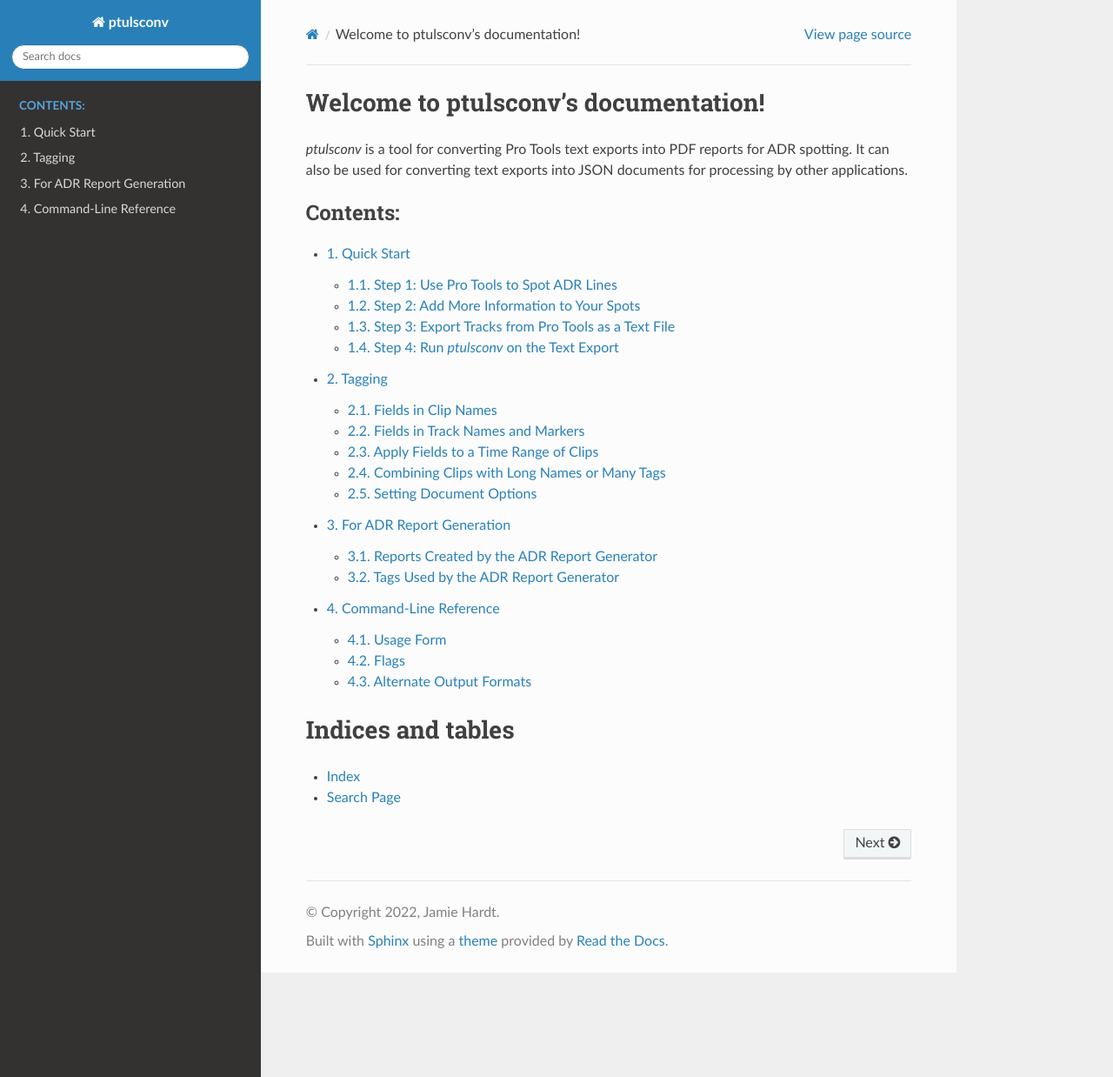
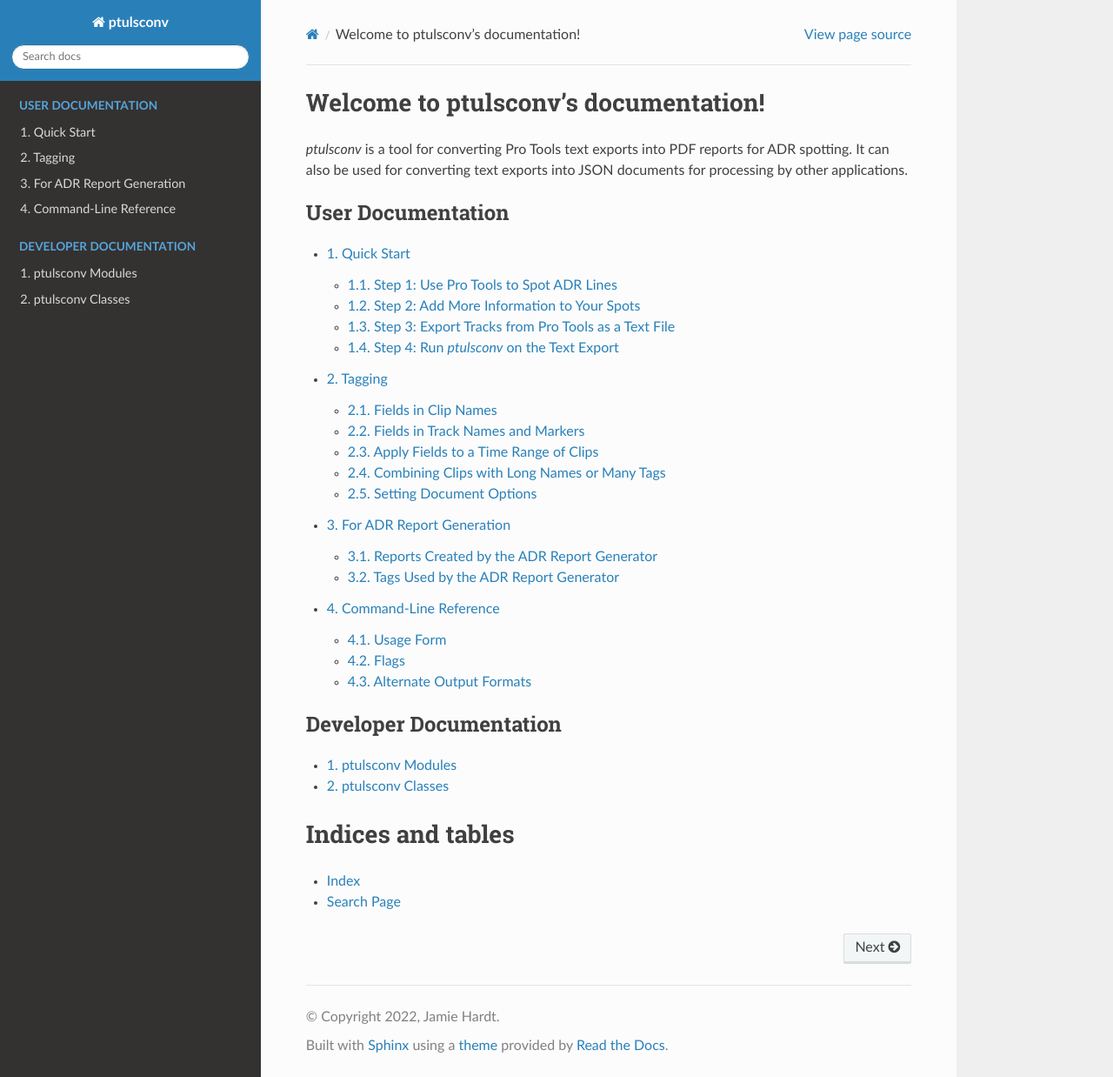
Before and after one commit to iluvcapra/ptulsconv, a Sphinx documentation site: the page built from docs/source/index.rst, in a window 1280 px wide and 1238 px high. Shown: the whole window at 87% size. Built offline with Sphinx 7.4.7 and the Read the Docs theme 2.0.0, drawn with Linux system fonts in a browser that asks for light colours.

Commit message:
Developer docs

```diff
--- /dev/null
+++ b/docs/source/classes.rst
@@ -0,0 +1,2 @@
+ptulsconv Classes
+=================
--- a/docs/source/index.rst
+++ b/docs/source/index.rst
@@ -13,13 +13,22 @@
 .. toctree::
    :numbered:
    :maxdepth: 2
-   :caption: Contents:
+   :caption: User Documentation
 
    quickstart
    tagging
    for_adr
    cli_reference
 
+.. toctree::
+   :numbered:
+   :maxdepth: 2
+   :caption: Developer Documentation
+
+   modules
+   classes
+
+
 Indices and tables
 ==================
 
--- /dev/null
+++ b/docs/source/modules.rst
@@ -0,0 +1,2 @@
+ptulsconv Modules
+=================
```
